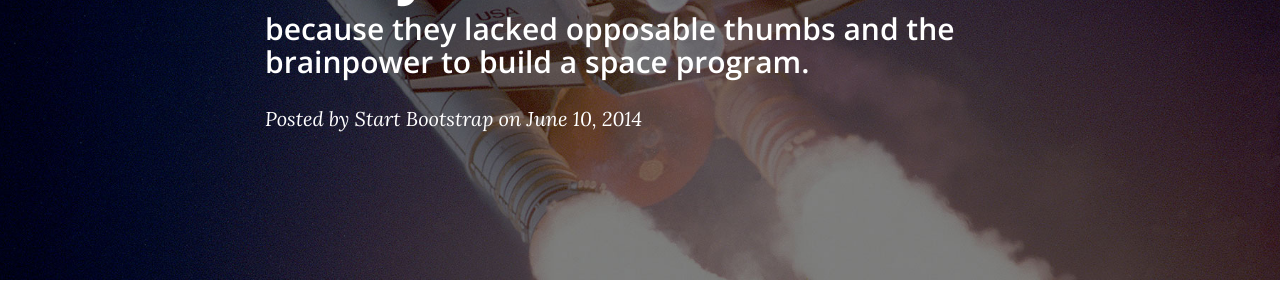
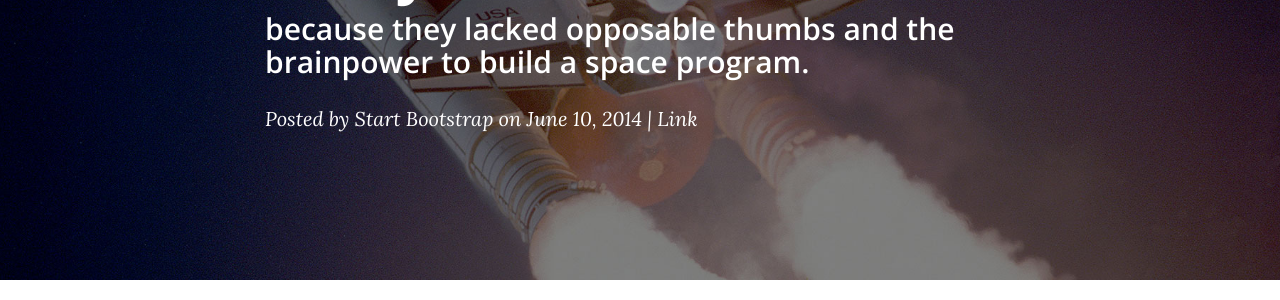
Before and after one commit to shadowwalker/blog, a Jekyll site: the page built from _posts/2014-06-10-dinosaurs.markdown, in a window 1280 px wide and 900 px high. Shown: the part 289-589 px from the top of the window. Built offline with Jekyll 4.4.1, drawn with Linux system fonts in a browser that asks for light colours; nearby versions of some CDN libraries; comment, search, counter and statistics services are not loaded; part of the change alters nothing that is shown.

Commit message:
fine Disqus

```diff
--- a/_layouts/post.html
+++ b/_layouts/post.html
@@ -12,7 +12,9 @@ layout: default
                     {% if page.subtitle %}
                     <h2 class="subheading">{{ page.subtitle }}</h2>
                     {% endif %}
-                    <span class="meta">Posted by {{ page.author }} on {{ page.date | date: "%B %-d, %Y" }}</span>
+                    <span class="meta">Posted by {{ page.author }} on {{ page.date | date: "%B %-d, %Y" }} |
+                        <a href="#disqus_thread">Link</a>
+                    </span>
                 </div>
             </div>
         </div>
@@ -28,7 +30,6 @@ layout: default
 				{{ content }}
 
                 <hr>
-
                 <ul class="pager">
                     {% if page.previous.url %}
                     <li class="previous">
@@ -41,10 +42,29 @@ layout: default
                     </li>
                     {% endif %}
                 </ul>
-
+                <hr>
+                <div id="disqus_thread"></div>
             </div>
         </div>
     </div>
 </article>
 
 <hr>
+
+<script type="text/javascript">
+    /* * * CONFIGURATION VARIABLES: EDIT BEFORE PASTING INTO YOUR WEBPAGE * * */
+    var disqus_shortname = 'shadow2014'; // required: replace example with your forum shortname
+
+    /* * * DON'T EDIT BELOW THIS LINE * * */
+    (function() {
+        var dsq = document.createElement('script'); dsq.type = 'text/javascript'; dsq.async = true;
+        dsq.src = '//' + disqus_shortname + '.disqus.com/embed.js';
+        (document.getElementsByTagName('head')[0] || document.getElementsByTagName('body')[0]).appendChild(dsq);
+
+        var s = document.createElement('script'); s.async = true;
+        s.type = 'text/javascript';
+        s.src = '//' + disqus_shortname + '.disqus.com/count.js';
+        (document.getElementsByTagName('HEAD')[0] || document.getElementsByTagName('BODY')[0]).appendChild(s);
+    })();
+</script>
+<noscript>Please enable JavaScript to view the <a href="http://disqus.com/?ref_noscript">comments powered by Disqus.</a></noscript>
--- a/index.html
+++ b/index.html
@@ -16,7 +16,9 @@ header-img: "img/home-bg.jpg"
         </h3>
         {% endif %}
     </a>
-    <p class="post-meta">Posted by {{ post.author }} on {{ post.date | date: "%B %-d, %Y" }}</p>
+    <p class="post-meta">
+        Posted by {{ post.author }} on {{ post.date | date: "%B %-d, %Y" }}
+    </p>
 </div>
 <hr>
 {% endfor %}
```
Also changed, not shown: _layouts/page.html (line endings or trailing spaces), js/jquery.min.js.
